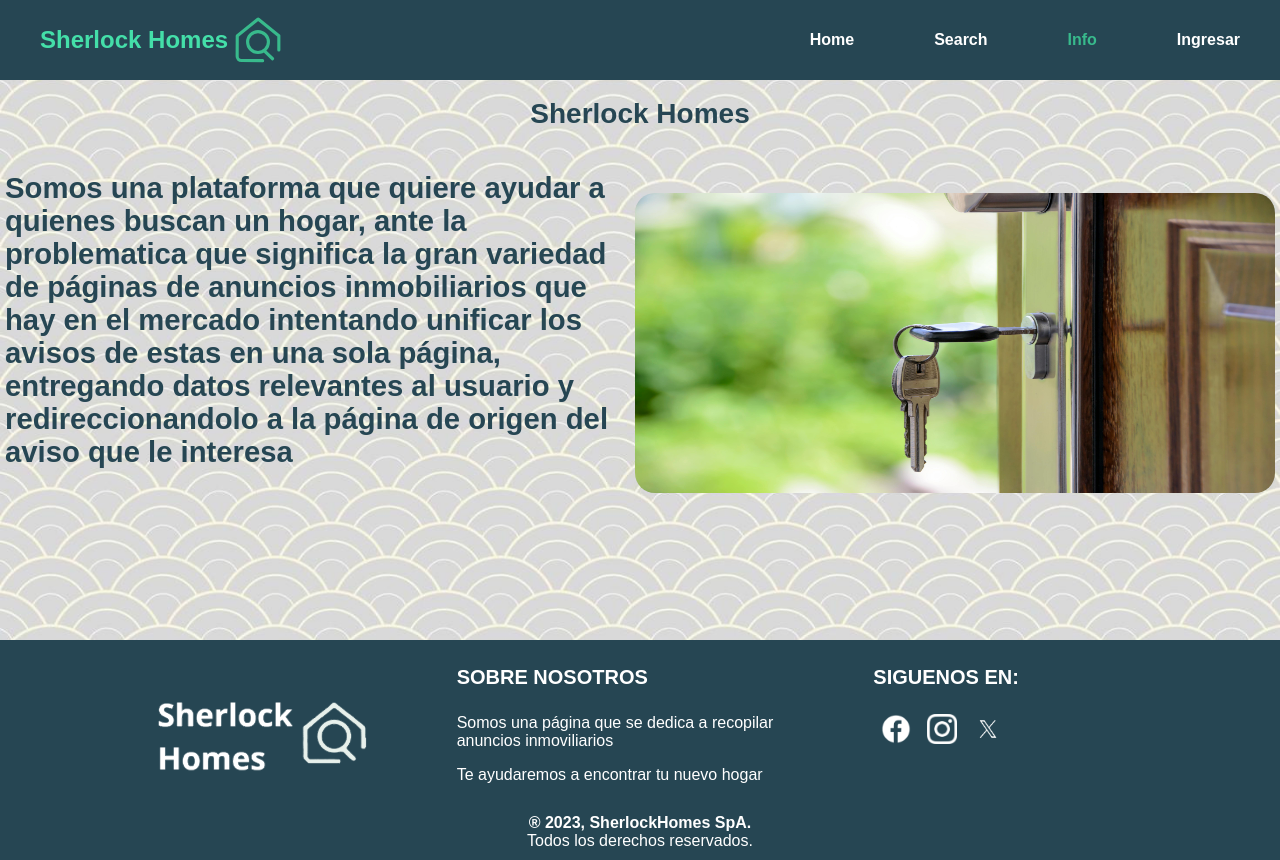
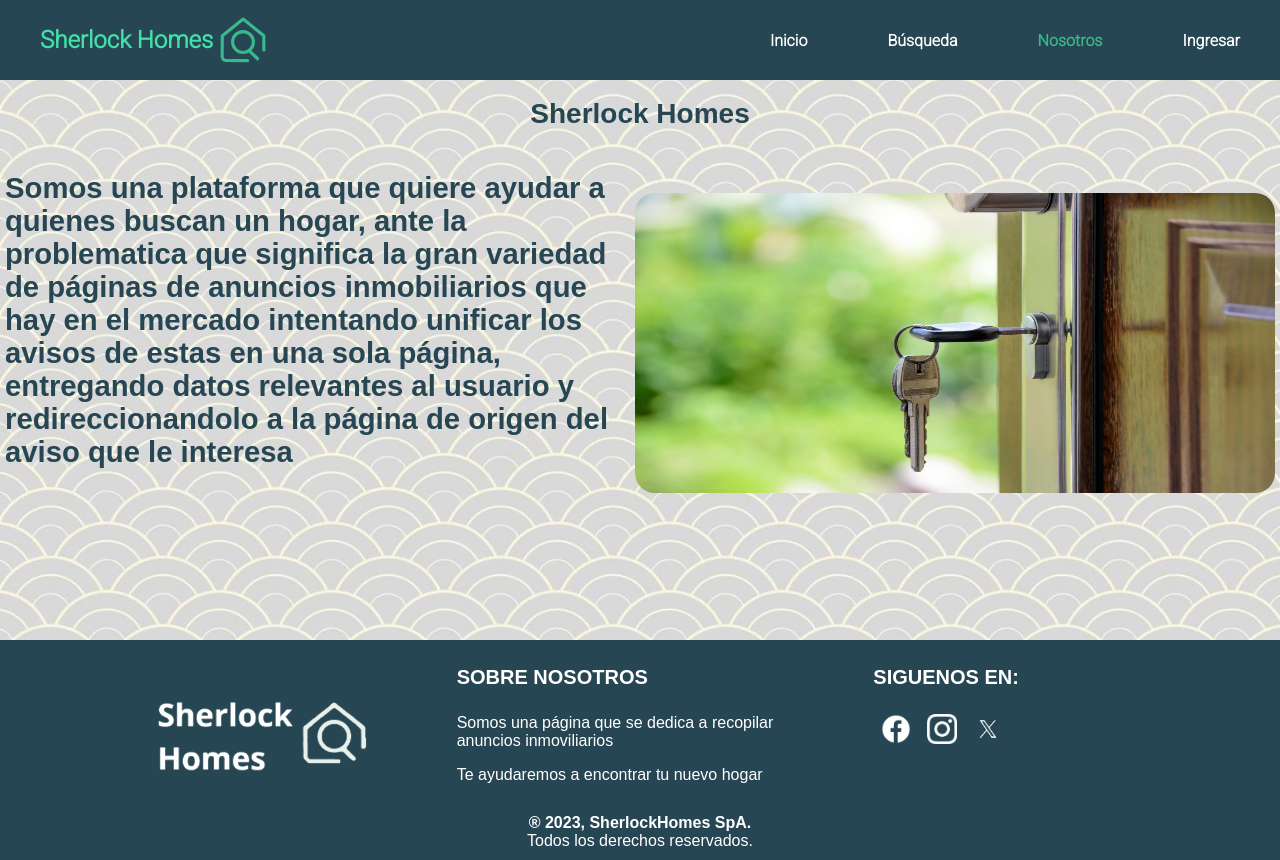
Before and after one commit to ElBugs99/Sherlock-Homes, a React (Create React App) app in the folder client/: page /Info in a window 1280 px wide. Built offline with nearby package versions, Linux system fonts and the light colour scheme; no server answers.

Commit message:
miscellaneous fixes

```diff
--- a/client/src/Components/Home/InfoSection/infoSection.css
+++ b/client/src/Components/Home/InfoSection/infoSection.css
@@ -1,4 +1,7 @@
+@import url('https://fonts.googleapis.com/css2?family=Roboto:wght@300&display=swap');
+
 .infoSection {
+    font-family: 'Roboto', sans-serif;
     display: flex;
     justify-content: center;
     width: 100%;
--- a/client/src/Components/Login/LeftSection/LeftSection.js
+++ b/client/src/Components/Login/LeftSection/LeftSection.js
@@ -19,9 +19,6 @@ export default function LeftSection() {
       <div>
         <a href='registro'>Registrarse</a>
       </div>
-      <div className='footer'>
-            <div></div>
-        </div>
     </div>
   )
 }
--- a/client/src/Components/Search/search.css
+++ b/client/src/Components/Search/search.css
@@ -36,6 +36,7 @@
     margin-top: 10vh;
     width: 100%;
     display: flex;
+    min-height: 100vh;
 }
 
 .search-results-container {
--- a/client/src/Components/UI/NavBar/NavBar.js
+++ b/client/src/Components/UI/NavBar/NavBar.js
@@ -17,9 +17,9 @@ export default function NavBar({searchHidden}) {
           <SearchBar />
         </div>
         <div className='nav-options'>
-          <NavLink to='/' className='nav-option'>Home</NavLink >
-          <NavLink to='/search' className='nav-option'>Search</NavLink>
-          <NavLink to='/Info' className='nav-option'>Info</NavLink>
+          <NavLink to='/' className='nav-option'>Inicio</NavLink >
+          <NavLink to='/search' className='nav-option'>Búsqueda</NavLink>
+          <NavLink to='/Info' className='nav-option'>Nosotros</NavLink>
           <NavLink to='/login' className='nav-option'>Ingresar</NavLink>
         </div>
       </div>
--- a/client/src/Components/UI/NavBar/navBar.css
+++ b/client/src/Components/UI/NavBar/navBar.css
@@ -1,4 +1,7 @@
+@import url('https://fonts.googleapis.com/css2?family=Roboto:wght@300&display=swap');
+
 .navBar {
+    font-family: 'Roboto', sans-serif;
     height: 10vh;
     background-color: #264653;
     color: white;
```
Lines whose indentation alone changed are shown as unchanged.
